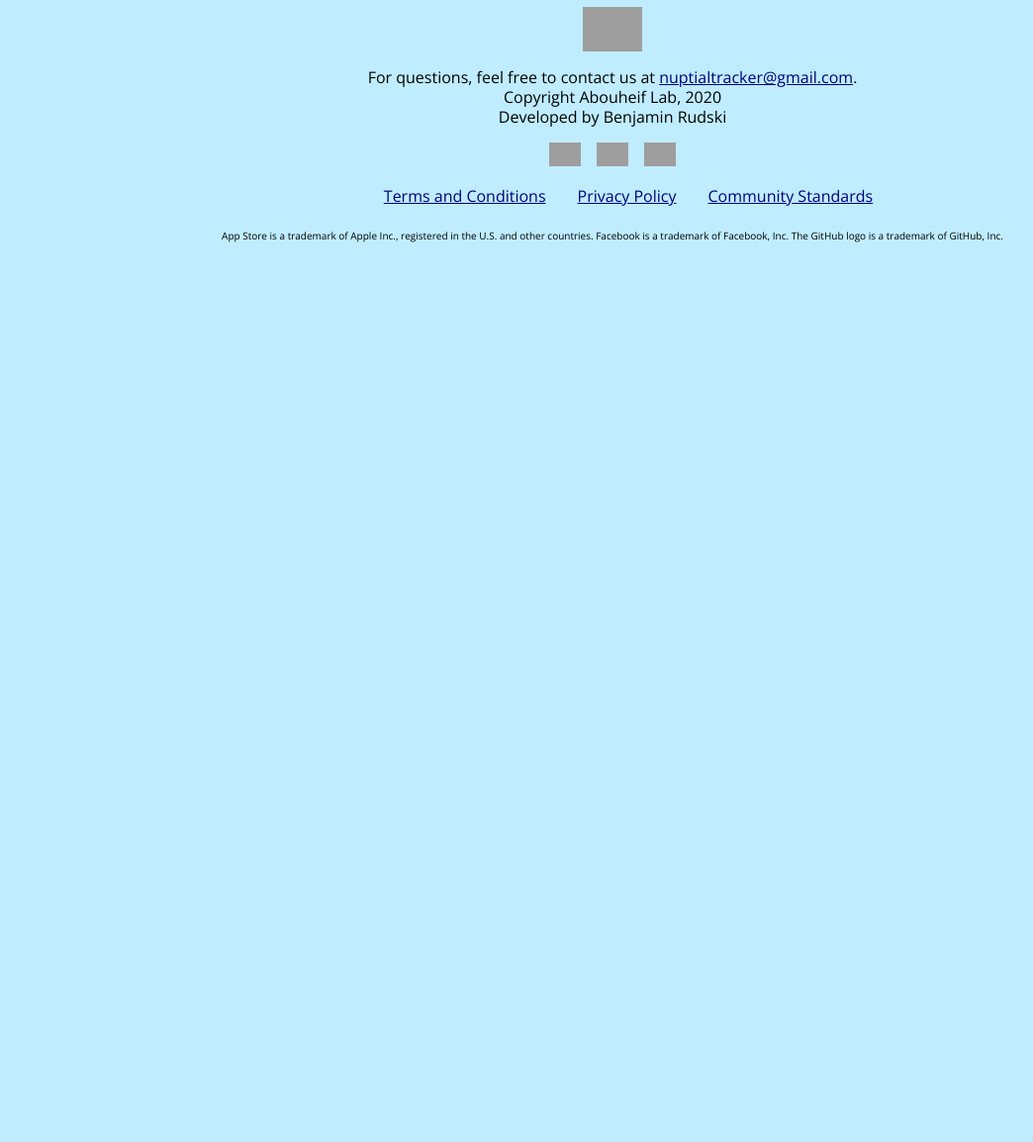
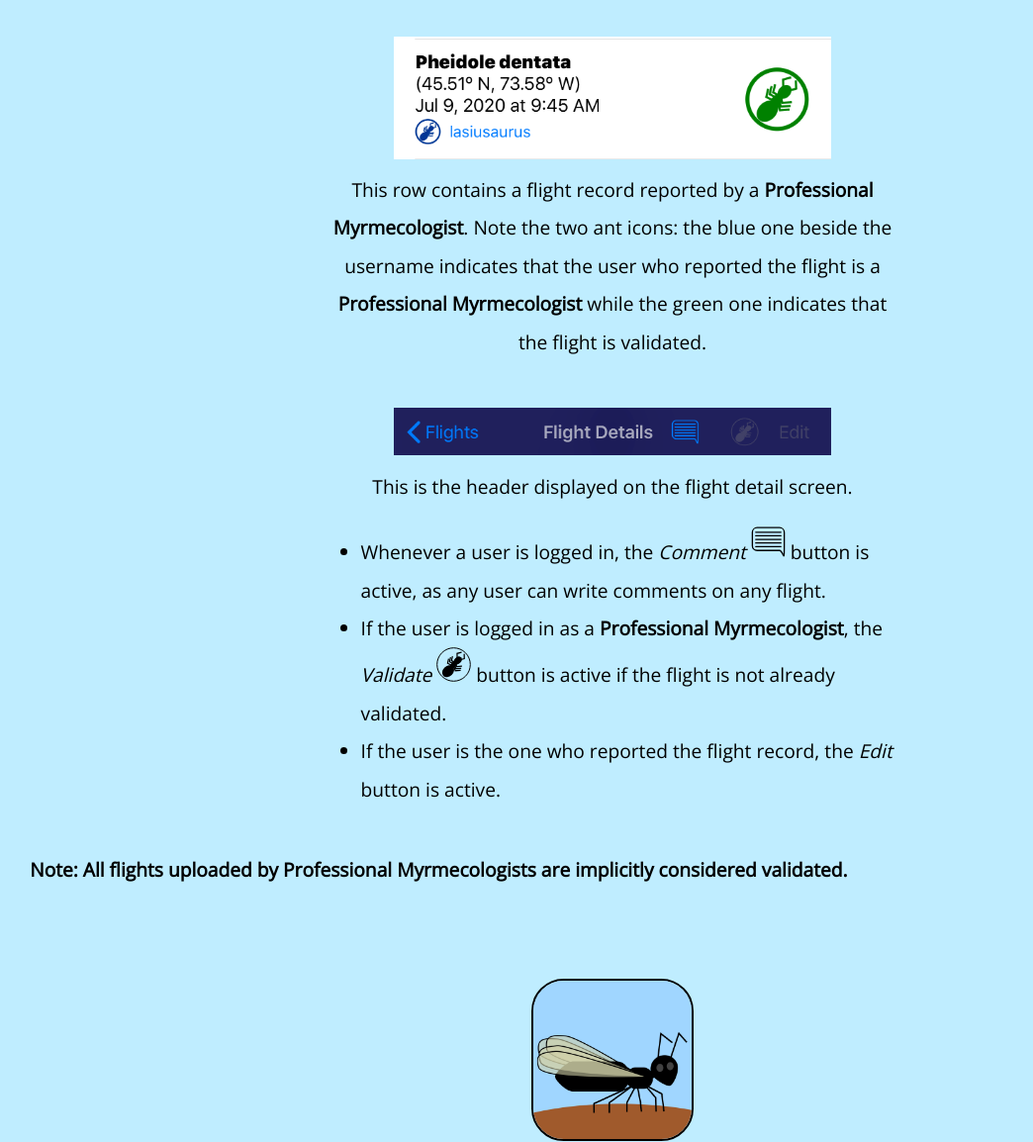
Before and after one commit to bzrudski/antnuptracker-server, a Django app: template nuptialtracker/nuptiallog/templates/nuptiallog/Help.html in a window 1280 px wide. Shown: the part 1023-2177 px from the top of the page at 99% size, without its empty margins (21-1065 px from the left). Before the commit the page ends 1268 px from the top, so only its background shows below. Run offline with Django 3.2, Linux system fonts and the light colour scheme; the template is opened without the code that fills it: most values are stand-ins (such as "Sample title", 1, 10 or a date in 2020); grey boxes are pictures that could not be loaded.

Commit message:
Change help. Update SAB

```diff
--- a/nuptialtracker/nuptiallog/templates/nuptiallog/Help.html
+++ b/nuptialtracker/nuptiallog/templates/nuptiallog/Help.html
@@ -5,7 +5,34 @@
 {%block content%}
     <h1>Help and Support</h1>
     <div class="textbody">
-        <h3>Frequently Asked Questions</h3>
+        <h2>Users and Roles</h2>
+        A user account is <b>not</b> required to use AntNupTracker. However, to report ant nuptial flights and leave comments on flight records, a user account is needed.
+        <br>
+        There are two types of AntNupTracker users:
+        <ul>
+            <li><b>Citizen Scientist</b>: This option is for users who are ant enthusiasts, but do not have formal training in the study of ants and do not work in a field directly related to ants.</li>
+            <li><b>Professional Myrmecologist</b>: This option is for users who have a degree related to myrmecology, the study of ants, or who work in a field directly related to ants.
+                These users are identified in AntNupTracker by the ant icon. In addition to the features that Citizen Scientists can perform,
+                Professional Myrmecologists can mark flight records as "Validated" by pressing on the ant icon in the top bar of the flight detail screen.
+                Validated flights and flights that have been recorded by Professional Myrmecologists have a green ant icon beside them in the flight list.</li>
+        </ul>
+        <div class="helpImagesContainer">
+            <div class="helpImageContainer"><img class="helpContainedImage" src="{% static 'nuptiallog/images/antBlue.svg' %}"><br>This icon is used to denote <b>Professional Myrmecologists</b>. A green version also appears beside flights that have been validated or that were uploaded by a Professional Myrmecologist.</div>
+            <div class="helpImageContainer"><img class="helpContainedImage" src="{% static 'nuptiallog/images/professionalCell.png' %}"><br>This row contains a flight record reported by a <b>Professional Myrmecologist</b>. Note the two ant icons: the blue one beside the username indicates that the user who reported the flight is a <b>Professional Myrmecologist</b> while the green one indicates that the flight is validated.</div>
+            <div class="helpImageContainer"><img class="helpContainedImage" src="{% static 'nuptiallog/images/detailHeader.png' %}">
+                <br>
+                This is the header displayed on the flight detail screen.
+                <ul style="text-align: left;">
+                    <li>Whenever a user is logged in, the <i>Comment</i> <img src="{% static 'nuptiallog/images/commentIcon.svg' %}"> button is active, as any user can write comments on any flight.</li>
+                    <li>If the user is logged in as a <b>Professional Myrmecologist</b>, the <i>Validate</i> <img src="{% static 'nuptiallog/images/validateIcon.svg' %}"> button is active if the flight is not already validated.</li>
+                    <li>If the user is the one who reported the flight record, the <i>Edit</i> button is active.</li>
+                </ul>
+            </div>
+        </div>
+
+        <b>Note: All flights uploaded by Professional Myrmecologists are implicitly considered validated.</b>
+
+        <!-- <h3>Frequently Asked Questions</h3>
         <div class="questionList">
             {% for question in questions %}
             <div class="question">
@@ -14,6 +41,6 @@
                 <br>
             </div>
             {% endfor %}
-        </div>
+        </div> -->
     </div>
 {% endblock %}
--- a/nuptialtracker/static/nuptiallog/styles/styles.css
+++ b/nuptialtracker/static/nuptiallog/styles/styles.css
@@ -296,25 +296,67 @@ a.nextprevbutton:hover {
 
 .scientistsContainer {
     display: flex;
-    flex-flow: wrap;
+    position: relative;
+    /* left: 25%; */
+    /* right: 25%; */
+    width: 50%;
+    /* flex-flow: wrap; */
+    flex-direction: column;
     justify-content: center;
+    margin-left: auto;
+    margin-right: auto;
 }
 
 .scientificAdvisorMember {
-    align-content: center;
-    display: inline;
-    text-align: center;
-    border: 2px solid black;
-    margin: 1%;
+    /* align-content: left; */
+    /* display: inline; */
+    display: flex;
+    flex-direction: row;
+    text-align: left;
+    /* border: 2px solid black; */
+    /* margin: 1%; */
     padding: 1%;
-    width: 250px;
-    background-color: #a7e0ff;
-    box-shadow: 3px 3px 4px 1px #002;
+    margin-bottom: 2%;
+    /* margin-right: auto; */
+    /* width: 50%; */
+    /* width: 250px; */
+    /* background-color: #a7e0ff; */
+    /* box-shadow: 3px 3px 4px 1px #002; */
+}
+
+.scientistDetails h2 {
+    text-align: left;
 }
 
 .scientistImage {
     width: 250px;
     height: 300px;
+    /* margin-left: auto; */
+    margin-right: 5%;
+}
+
+.helpImagesContainer {
+    display: flex;
+    flex-flow: wrap;
+    justify-content: center;
+}
+
+.helpImageContainer {
+    align-content: center;
+    display: inline;
+    text-align: center;
+    /* border: 2px solid black; */
+    margin: 1%;
+    padding: 1%;
+    max-width: 50%;
+    min-width: 25%;
+    /* width: 250px; */
+    /* box-shadow: 3px 3px 4px 1px #002; */
+}
+
+.helpContainedImage {
+    max-width: 75%;
+    max-height: 300px;
     margin-left: auto;
     margin-right: auto;
 }
@@ -436,4 +478,5 @@ a.nextprevbutton:hover {
         width: 90%;
         justify-content: center;
     }
+
 }
```
Also changed, not shown: nuptialtracker/nuptiallog/templates/nuptiallog/ScientificAdvisoryBoard.html (+7 -5 lines), nuptialtracker/static/nuptiallog/images/antBlue.svg (added), nuptialtracker/static/nuptiallog/images/antBlueSmall.svg (added), nuptialtracker/static/nuptiallog/images/commentIcon.svg (added), nuptialtracker/static/nuptiallog/images/detailHeader.png (added), nuptialtracker/static/nuptiallog/images/professionalCell.png (added), nuptialtracker/static/nuptiallog/images/validateIcon.svg (added).
